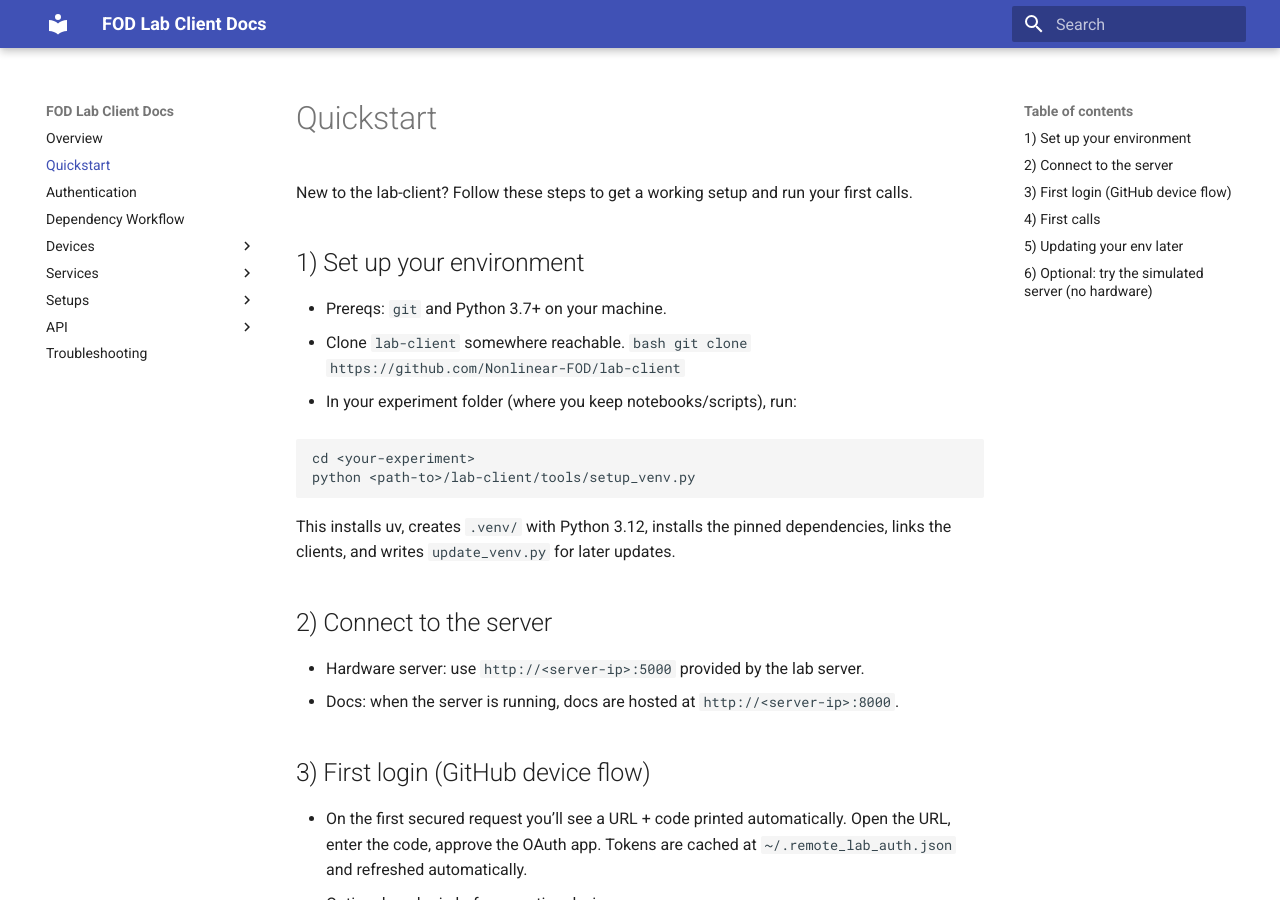
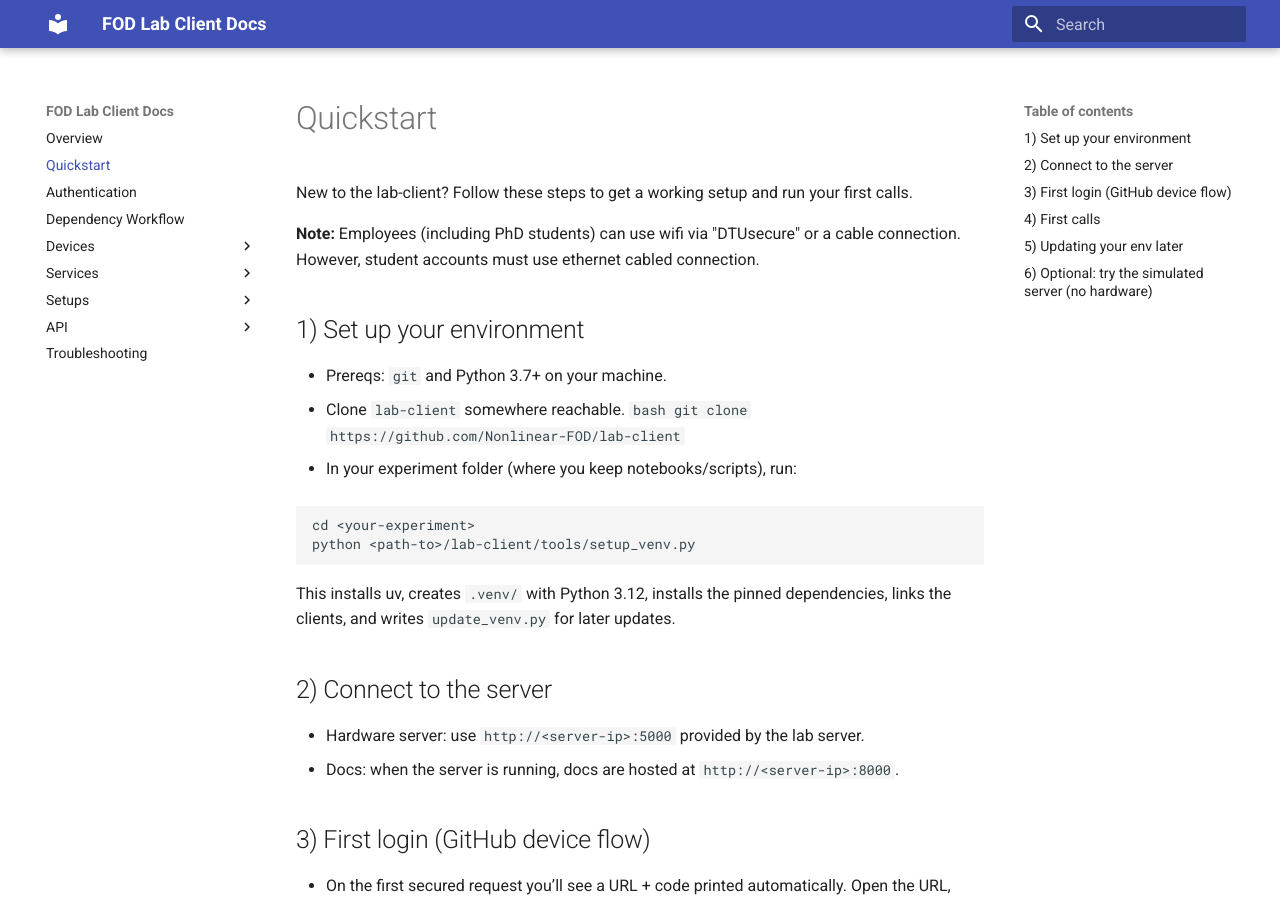
Before and after one commit to Nonlinear-FOD/lab-client, an MkDocs documentation site: the page built from docs/quickstart.md, in a window 1280 px wide and 900 px high. Built offline with MkDocs 1.6.1 and Material for MkDocs 9.7.7, drawn with Linux system fonts in a browser that asks for light colours.

Commit message:
Update quickstart with network connection note
Added note about network connection requirements for employees and students.

```diff
--- a/docs/quickstart.md
+++ b/docs/quickstart.md
@@ -1,6 +1,8 @@
 # Quickstart
 
 New to the lab-client? Follow these steps to get a working setup and run your first calls.
+
+**Note:** Employees (including PhD students) can use wifi via "DTUsecure" or a cable connection. However, student accounts must use ethernet cabled connection.
 
 ## 1) Set up your environment
 - Prereqs: `git` and Python 3.7+ on your machine.
```
